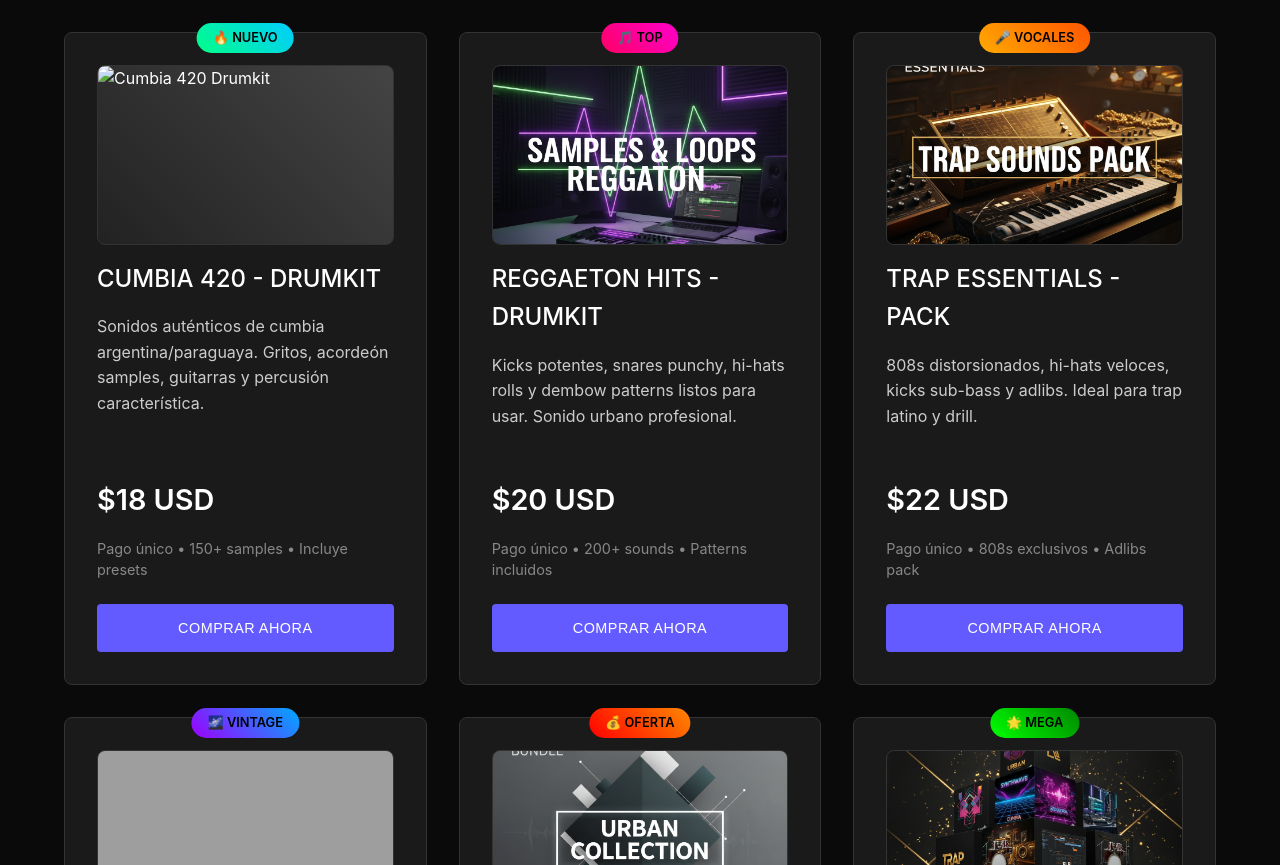
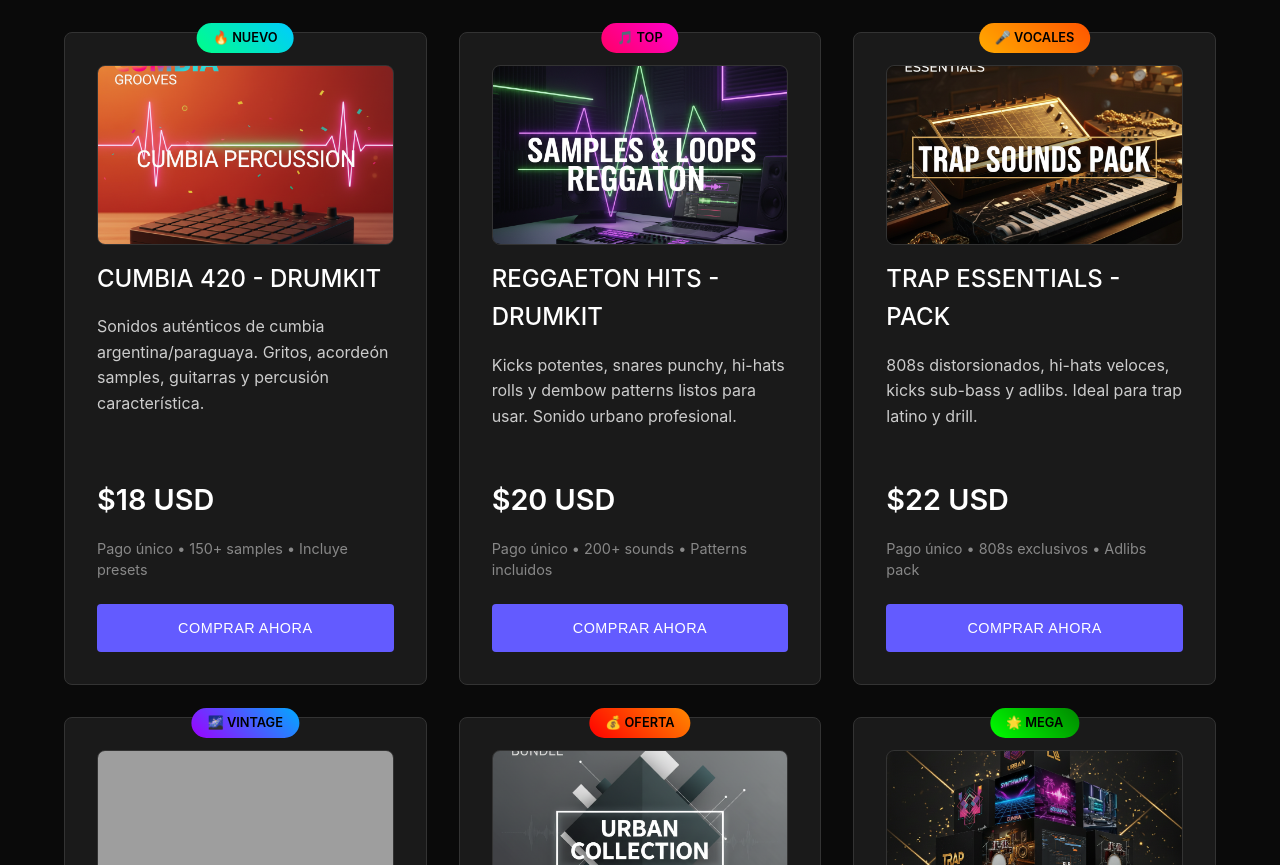
Before and after one commit to matirodas50-eng/prodby-MTR, a plain HTML site: page index.html in a window 1280 px wide. Shown: the part 1609-2474 px from the top of the page. Drawn offline with Linux system fonts and the light colour scheme; grey boxes are pictures that could not be loaded; a script that the page names is missing.

Commit message:
Update index.html

```diff
--- a/index.html
+++ b/index.html
@@ -419,7 +419,7 @@
             <!-- Producto 4 - CUMBIA 420 -->
             <div class="product-card">
                 <div class="popular-badge" style="background: linear-gradient(45deg, #00ff88, #00ccff);">🔥 NUEVO</div>
-                <img src="images/-pack-cumbia.png" alt="Cumbia 420 Drumkit" class="product-image">
+                <img src="images/pack-cumbia.png" alt="Cumbia 420 Drumkit" class="product-image">
                 <h3>CUMBIA 420 - DRUMKIT</h3>
                 <p>Sonidos auténticos de cumbia argentina/paraguaya. Gritos, acordeón samples, guitarras y percusión característica.</p>
                 <div class="price">$18 USD</div>
```
